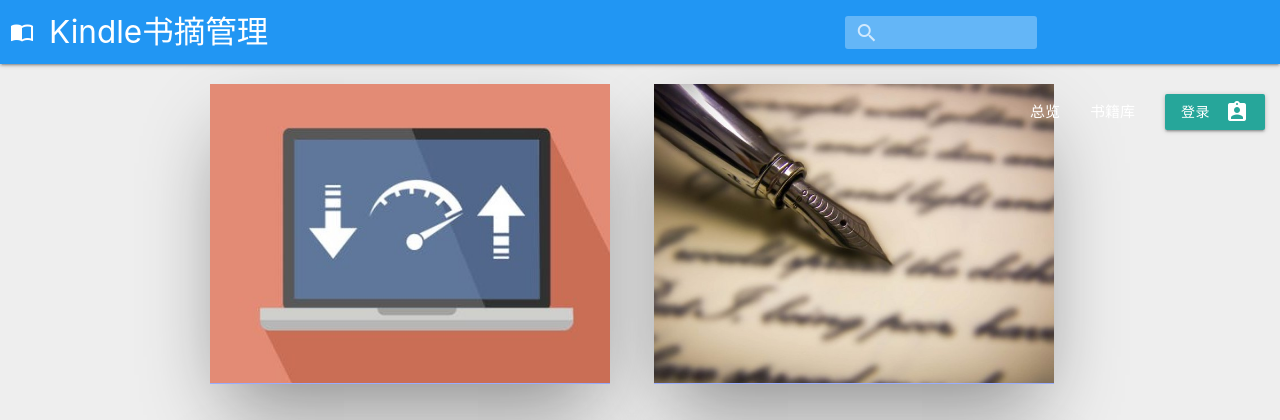
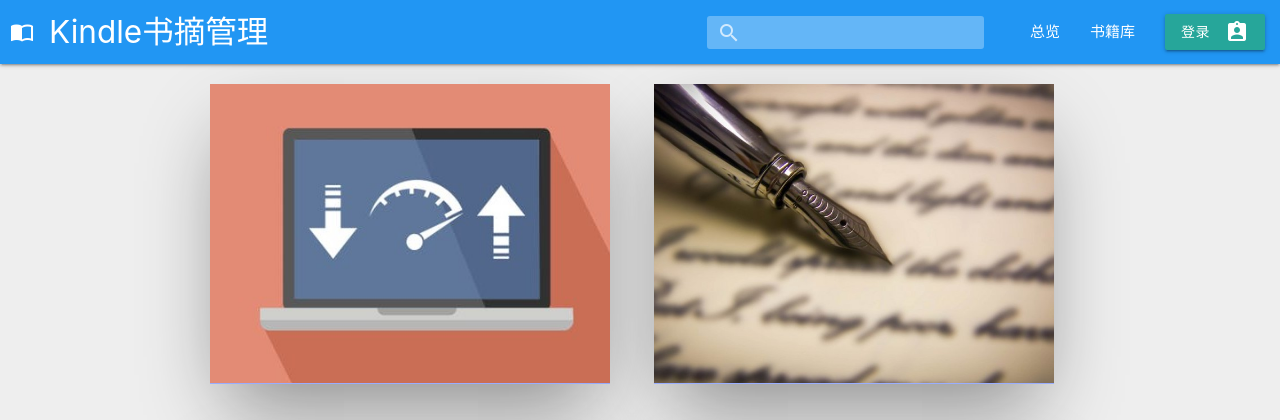
Before and after one commit to y010204025/KindleClipping, a Django app: page /clipping/ in a window 1280 px wide. Shown: the top 420 px of the page. Run offline with Django 3.2, Linux system fonts and the light colour scheme; some libraries are stand-ins or nearby versions.

Commit message:
修复搜索框错位bug | 上传文件增加大小限制

```diff
--- a/templates/base.html
+++ b/templates/base.html
@@ -17,6 +17,8 @@
             <div class="nav-wrapper blue">
                 <a href="{% url 'index' %}" class="brand-logo" style="margin-left: 10px;"><i class="material-icons">import_contacts</i>Kindle书摘管理</a>
                 <a href="#" data-target="nav-mobile" class="sidenav-trigger"><i class="material-icons">menu</i></a>
+                <ul id="nav" class="right hide-on-med-and-down">
+                    <li>
                         <form class="search-wrapper hide-on-med-and-down" action="{% url 'overview' %}" method="POST">
                             {% csrf_token %}
                             <div class="input-field">
@@ -24,7 +26,7 @@
                                 <label class="label-icon" for="search"><i class="material-icons">search</i></label>
                             </div>
                         </form>
-                <ul id="nav" class="right hide-on-med-and-down">
+                    </li>
                     <li id="overview"><a href="{% url 'overview' %}">总览</a></li>
                     <li id="book"><a href="{% url 'book' %}">书籍库</a></li>
 {#                    <li id="author"><a href="{% url 'author' %}">作家</a></li>#}
@@ -91,9 +93,8 @@
         }
 
         .search-wrapper {
+            width: 90%;
             display: inline-block;
-            width: 15%;
-            margin-left: 66%;
         }
 
         .search-wrapper input {
--- a/templates/index.html
+++ b/templates/index.html
@@ -76,6 +76,10 @@
         function upload() {
             var form_data = new FormData();
             var file_info =$('#file_upload')[0].files[0];
+            if (file_info.size > 10 * 1024 * 1024) {
+                M.toast({html: '文件过大，上传失败!'});
+                return;
+            }
             form_data.append('file',file_info);
             $("#progress").show();
             $.ajax({
```
Lines whose indentation alone changed are shown as unchanged.
